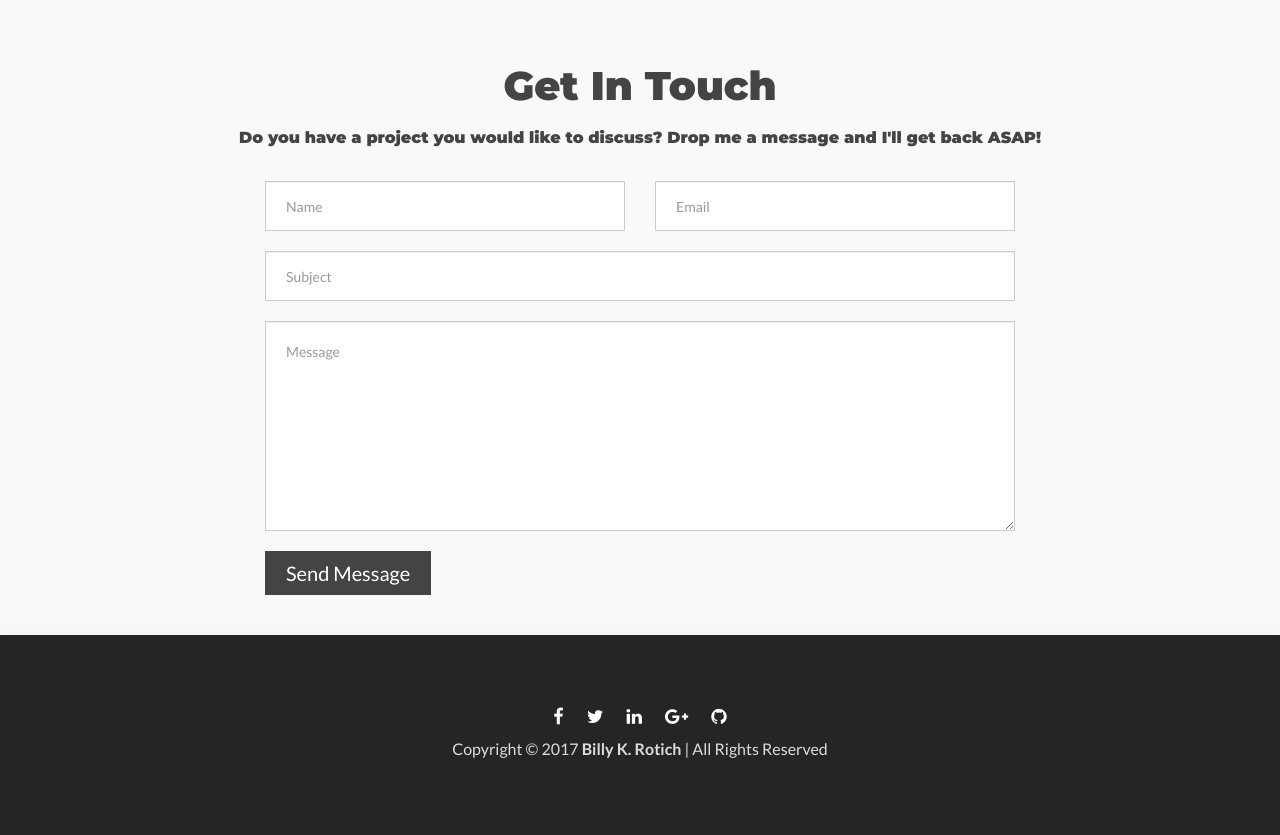
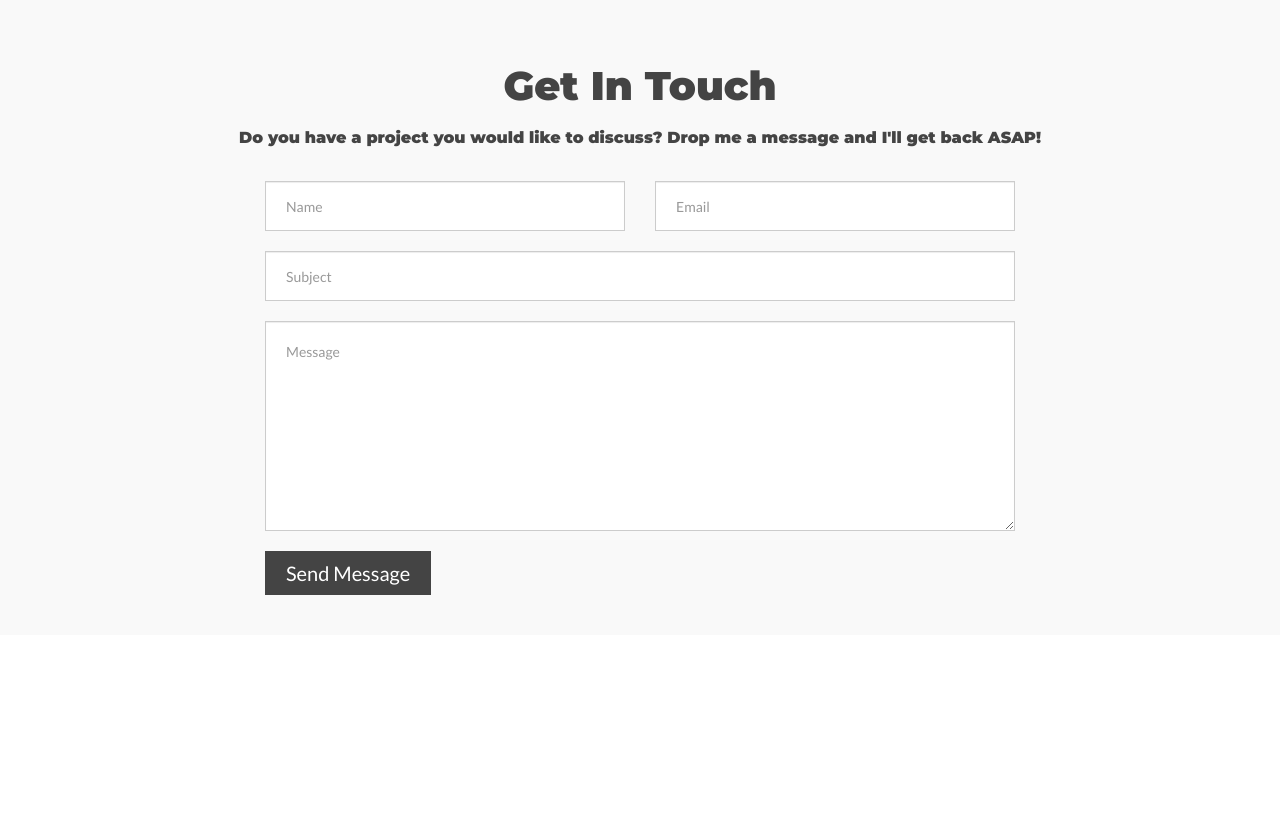
Before and after one commit to rawteech/rawteech.github.io, a plain HTML site: page index.html in a window 1280 px wide. Shown: the part 3446-4281 px from the top of the page. After the commit the page ends 4081 px from the top, so only its background shows below. Drawn offline with Linux system fonts and the light colour scheme.

Commit message:
Remove social links

```diff
--- a/index.html
+++ b/index.html
@@ -632,39 +632,6 @@
             </div>
         </div>
         <!-- End Contact Area -->
-        <!-- Start Footer bottom Area -->
-        <div class="footer-area text-center">
-            <div class="container">
-                <div class="row">
-                    <div class="col-lg-12 col-md-12 col-sm-12 col-xs-12">
-                        <div class="footer-icons text-center">
-                            <ul>
-                                <li>
-                                    <a href="https://www.facebook.com/rawteech" target="_blank"><i class="fa fa-facebook"></i></a>
-                                </li>
-                                <li>
-                                    <a href="https://twitter.com/rawteech" target="_blank"><i class="fa fa-twitter"></i></a>
-                                </li>
-                                <li>
-                                    <a href="https://www.linkedin.com/in/rawteech/" target="_blank"><i class="fa fa-linkedin"></i></a>
-                                </li>
-                                <li>
-                                    <a href="https://plus.google.com/+BillyRotich" target="_blank"><i class="fa fa-google-plus "></i></a>
-                                </li>
-                                <li>
-                                    <a href="https://github.com/rawteech" target="_blank"><i class="fa fa-github"></i></a>
-                                </li>
-                            </ul>
-                        </div>
-                        <div class="copyright text-center">
-                            <p>
-                                Copyright © 2017 <strong>Billy K. Rotich</strong> | All Rights Reserved
-                            </p>
-                        </div>
-                    </div>
-                </div>
-            </div>
-        </div>
 
         <!-- all js here -->
 
```
